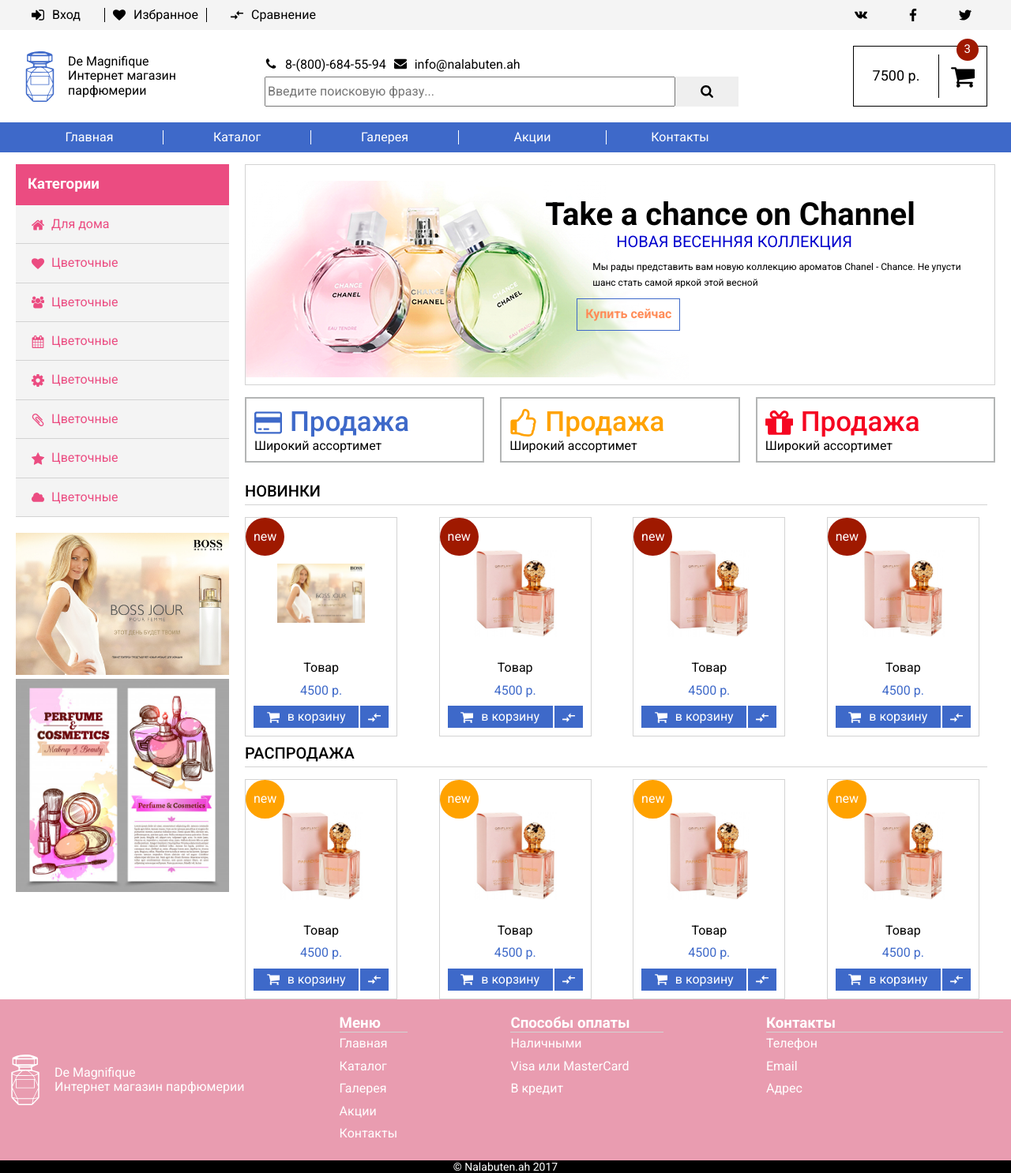
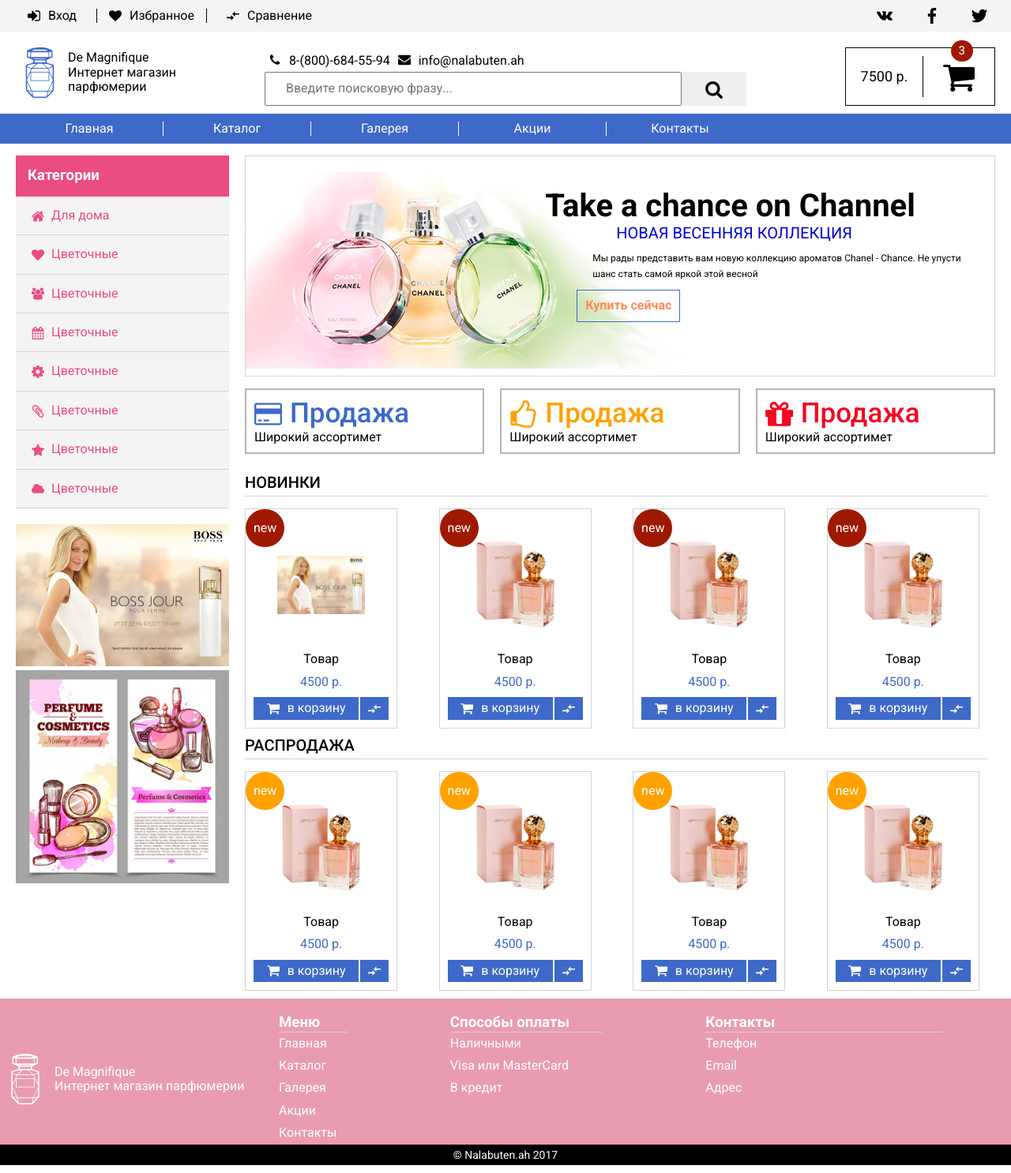
Before and after one commit to sakuranasty/DeMagnifique-3rd_template, a website: page index.html in a window 1280 px wide. Shown: the whole page at 79% size. Drawn offline with Linux system fonts and the light colour scheme.

Commit message:
changing structure mistakes (in progress,footer is not ready)

```diff
--- a/index.html
+++ b/index.html
@@ -50,7 +50,7 @@
             <button type="submit" title="Поиск по сайту" name="submit"><svg class="icon" xmlns="http://www.w3.org/2000/svg"><use xlink:href="src/img/search.svg#search"></use></svg></button>
         </form>
         <figure class="cart" >
-            <div><output name="total">7500</output> р.</div><!--todo как вставить р.-->
+            <div><output name="total">7500</output>&nbsp;р.</div><!--todo как вставить р.-->
             <a href="#" data-count="3">
                 <svg class="icon" xmlns="http://www.w3.org/2000/svg">
                     <use xlink:href="src/img/shopping_cart.svg#cart"></use>
@@ -70,31 +70,6 @@
     </ul>
 </nav>
 <div class="content wrap">
-    <aside class="aside categories"><!--если aside это что-то,что может быть опущено, то можно ли его распологать в main?-->
-        <h3 class="categories-title">Категории</h3>
-        <ul class="categories-list">
-            <li><a href=""><svg class="icon" xmlns="http://www.w3.org/2000/svg"><use xlink:href="src/img/home.svg#home"></use></svg>
-                Для дома</a></li>
-            <li><a href=""><svg class="icon" xmlns="http://www.w3.org/2000/svg"><use xlink:href="src/img/heart.svg#heart"></use></svg>
-                Цветочные</a></li>
-            <li><a href=""><svg class="icon" xmlns="http://www.w3.org/2000/svg"><use xlink:href="src/img/group.svg#group"></use></svg>
-                Цветочные</a></li>
-            <li><a href=""><svg class="icon" xmlns="http://www.w3.org/2000/svg"><use xlink:href="src/img/calendar.svg#calendar"></use></svg>
-                Цветочные</a></li>
-            <li><a href=""><svg class="icon" xmlns="http://www.w3.org/2000/svg"><use xlink:href="src/img/cog.svg#cog"></use></svg>
-                Цветочные</a></li>
-            <li><a href=""><svg class="icon" xmlns="http://www.w3.org/2000/svg"><use xlink:href="src/img/paper_clip.svg#paper-clip"></use></svg>
-                Цветочные</a></li>
-            <li><a href=""><svg class="icon" xmlns="http://www.w3.org/2000/svg"><use xlink:href="src/img/star.svg#star"></use></svg>
-                Цветочные</a></li>
-            <li><a href=""><svg class="icon" xmlns="http://www.w3.org/2000/svg"><use xlink:href="src/img/cloud.svg#cloud"></use></svg>
-                Цветочные</a></li>
-        </ul>
-        <div class="banner">
-            <div class="banner-block"><img src="src/images/boss.jpg" alt=""></div>
-            <figure class="banner-block"><img src="src/images/some.jpg" alt=""></figure>
-        </div>
-    </aside>
     <main class="main">
         <div class="promotion">
             <div class="promotion-slider">
@@ -214,6 +189,31 @@
             </figure>
         </section>
     </main>
+    <aside class="aside categories"><!--если aside это что-то,что может быть опущено, то можно ли его распологать в main?-->
+        <h3 class="categories-title">Категории</h3>
+        <ul class="categories-list">
+            <li><a href=""><svg class="icon" xmlns="http://www.w3.org/2000/svg"><use xlink:href="src/img/home.svg#home"></use></svg>
+                Для дома</a></li>
+            <li><a href=""><svg class="icon" xmlns="http://www.w3.org/2000/svg"><use xlink:href="src/img/heart.svg#heart"></use></svg>
+                Цветочные</a></li>
+            <li><a href=""><svg class="icon" xmlns="http://www.w3.org/2000/svg"><use xlink:href="src/img/group.svg#group"></use></svg>
+                Цветочные</a></li>
+            <li><a href=""><svg class="icon" xmlns="http://www.w3.org/2000/svg"><use xlink:href="src/img/calendar.svg#calendar"></use></svg>
+                Цветочные</a></li>
+            <li><a href=""><svg class="icon" xmlns="http://www.w3.org/2000/svg"><use xlink:href="src/img/cog.svg#cog"></use></svg>
+                Цветочные</a></li>
+            <li><a href=""><svg class="icon" xmlns="http://www.w3.org/2000/svg"><use xlink:href="src/img/paper_clip.svg#paper-clip"></use></svg>
+                Цветочные</a></li>
+            <li><a href=""><svg class="icon" xmlns="http://www.w3.org/2000/svg"><use xlink:href="src/img/star.svg#star"></use></svg>
+                Цветочные</a></li>
+            <li><a href=""><svg class="icon" xmlns="http://www.w3.org/2000/svg"><use xlink:href="src/img/cloud.svg#cloud"></use></svg>
+                Цветочные</a></li>
+        </ul>
+        <div class="banner">
+            <div class="banner-block"><img src="src/images/boss.jpg" alt=""></div>
+            <figure class="banner-block"><img src="src/images/some.jpg" alt=""></figure>
+        </div>
+    </aside>
 </div>
 <footer class="footer wrap">
     <a href="#" class="logo">
@@ -249,7 +249,7 @@
         <address>Email</address>
         <address>Адрес</address>
     </div>
+    <small class="copyright">&copy; Nalabuten.ah <time datetime="2019-02-24">2017</time></small>
 </footer>
-<small class="copyright wrap">&copy; Nalabuten.ah <time datetime="2019-02-24">2017</time></small>
 </body>
 </html>
--- a/src/precss/content.less
+++ b/src/precss/content.less
@@ -39,6 +39,7 @@
   }
 }
 main,.main{
+  order: 1;
   flex:1 0 calc(100% / 12 * 3 - 20px);
   box-sizing: border-box;
   .promotion{
--- a/src/precss/footer.less
+++ b/src/precss/footer.less
@@ -1,3 +1,4 @@
+@m:calc(@wrap_width / @n * 1 - @offset);
 footer,.footer{
   background-color: #e99cb0;
   display: flex;
@@ -5,9 +6,9 @@
   color: white;
   position: relative;
   justify-content: space-between;
-  padding: 20px 0;
+  padding: 20px 0 0;
   box-sizing: border-box;
-
+  margin-top: 10px;
   .logo{
     color: white;
     svg{
@@ -22,15 +23,18 @@
   }
   &-nav{
     .size(@n, 1, @offset);
+    margin-right: @m;
     a:hover{
       text-decoration: underline;
     }
   }
   .payments{
     .size(@n, 2, @offset);
+    margin-right: @m;
   }
   .contacts{
     .size(@n, 3, @offset);
+    margin-right: @m;
   }
   &::before {
     content: '';
@@ -47,12 +51,13 @@
   }
 }
 small{
-  display: block;
+  flex-grow: 1;
   background-color: #000;
-  padding: 10px;
+  padding: 5px 0;
   text-align: center;
   color:white;
-  font-size: 14px;position: relative;
+  font-size: 14px;
+  position: relative;
   &::before {
     content: '';
     display: block;
@@ -69,14 +74,40 @@
 }
 @media screen and (max-width:960px){
   .footer,footer {
-    flex-wrap: nowrap;
+    display: grid;
+    grid-column-gap: @offset;
+    grid-template-columns: repeat(12, 1fr);
+    grid-auto-rows: auto;
     .logo {
+      display: none;
+    }
+    &-nav{
+     grid-column: 1/ span 1;
+      margin: 0;
+      width: auto;
+     }
+    .payments{
+      grid-column: 3/span 2;
+      margin: 0;
+      width: auto;
+    }
+    .contacts{
+      grid-column: 7/ span 4;
+      width: auto;
+    }
+  }
+  small{
+    grid-row-start: 2;
+    grid-column-end: span 12;
+  }
+}
+@media screen and (max-width: 720px){
+  .footer,footer {
+    &-nav {
       display: none;
     }
   }
 }
-@media screen and (max-width: 720px){
-}
 @media screen and (max-width: 520px){
 
 }
--- a/src/precss/header.less
+++ b/src/precss/header.less
@@ -6,6 +6,10 @@
   align-items: center;
   position: relative;
   padding: 10px 0;
+  font-weight: 400;
+  li {
+    box-sizing: border-box;
+  }
   a{
     display: flex;
     align-items: center;
@@ -13,17 +17,19 @@
   &-nav, .social {
     display: flex;
     align-items: end;
-    .icon{
-      margin-right: 10px;
-    }
   }
   .hamburger{
     display: none;
   }
   &-nav li {
+    padding: 0 15px;
+    margin-right: 10px;
     &:nth-child(2) {
       border-left: 1px solid black;
       border-right: 1px solid black;
+    }
+    .icon{
+      margin-right: 10px;
     }
     &:hover .icon{
       fill: @rosepink;
@@ -33,6 +39,12 @@
     }
   }
   .social{
+    margin-right: -10px;
+    font-size: 20px;
+    li{
+      padding:0 10px;
+      margin: 0 10px;
+    }
     .icon:hover{
       fill: @rosepink;
     }
@@ -50,11 +62,6 @@
     left: -50vw;
     right: -50vw;
   }
-  li {
-    margin: 0 10px;
-    padding: 0 10px;
-    box-sizing: border-box;
-  }
 
 }
 header, .header{
@@ -62,7 +69,7 @@
     background: white;
     display: grid;
     grid-template-columns: repeat(@n, 1fr);
-    grid-template-rows: 1fr 1fr;
+    //grid-template-rows: 1fr 1fr;
     column-gap: @offset;
     grid-auto-rows: auto;
     padding: 10px 0;
@@ -97,10 +104,10 @@
       flex-wrap: wrap;
       align-items: flex-end;
       grid-column: 4/span 6;
-      margin-bottom: 5px;
+      margin:0px 0 5px;
       a{
         display: flex;
-        margin-right: 10px;
+        margin:0 5px;
       }
       .icon{
         margin-right: 10px;
@@ -112,17 +119,20 @@
       text-align: left;
       font-size: 16px;
       display: flex;
-      margin-bottom: 10px;
     }
     input{
-      width: calc(100% - 90px);
-      box-sizing: border-box;
+      flex-grow: 1;
+      padding: 0px 25px;
     }
     button{
-      width: 80px;
+      flex-shrink: 1;
       border: none;
+      padding: 0 25px;
+      font-size: 22px;
       box-sizing: border-box;
-      padding: 5px;
+      .icon{
+        margin: 0 5px;
+      }
     }
     .cart{
       grid-column: 11/span 2;
@@ -131,28 +141,29 @@
       justify-content: space-between;
       padding: 10px 0;
       border: 1px solid black;
-      margin: 10px;
       box-sizing: border-box;
       align-items: center;
+      margin-top: 10px;
       div{
         font-size: 18px;
         text-align: center;
-        margin: 0 auto;
+        margin: auto;
+        display: flex;
+        padding: 0 5px;
       }
       a{
         border-left: 1px solid black;
-        padding: 10px 15px;
-        margin: 0;
+        padding: 3px 25px;
         fill: @skyblue;
         position: relative;
-        font-size: 30px;
+        font-size: 40px;
         &::after{
           content: attr(data-count);
           display: block;
           border-radius: 30px;
           background-color: @darkred;
           position: absolute;
-          right: 10px;
+          right: 30%;
             top:-20px;
             font-size: 15px;
             color: #fff;
@@ -166,21 +177,19 @@
     }
   }
 @media screen and (max-width:960px){
-  .common{
-    .hamburger{
-        display: block;
+  .common {
+    .hamburger {
+      display: block;
     }
+  }
      header, .header{
-         .info{
-             .logo{
-          grid-column: 1/span 3;
-        }
-        .cart{
-          grid-column: 10/span 3;
+       .info{
+         .cart{
+           grid-column: 10/span 3;
         }
       }
     }
-  }
+
 }
   @media screen and (max-width: 720px){
     .common-nav{
@@ -196,7 +205,6 @@
         figcaption div:not(:first-child) {
           display: none;
         }
-
       }
       .address, address{
         grid-column: 4/span 5;
```
Also changed, not shown: src/css/styles.css.
